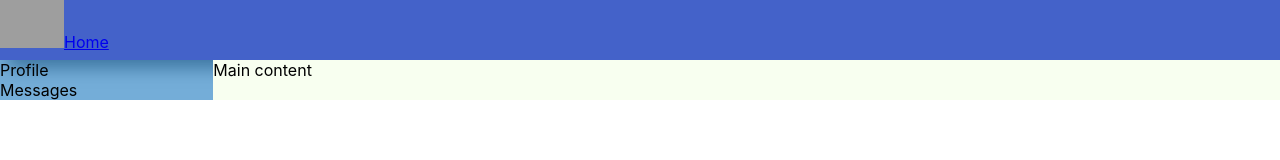
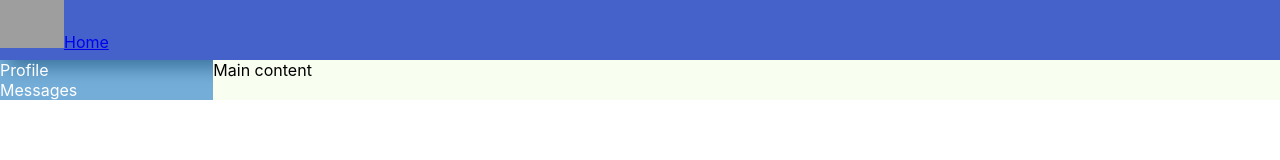
Before and after one commit to Igorlearnjs/myggt, a React (Create React App) app in the folder soc-app/: page / in a window 1280 px wide. Shown: the top 160 px of the page. Built offline with nearby package versions, Linux system fonts and the light colour scheme; grey boxes are pictures that could not be loaded.

Commit message:
components

```diff
--- a/soc-app/src/App.css
+++ b/soc-app/src/App.css
@@ -25,6 +25,15 @@
   background-color: #277FC2A3;
 }
 
+.navigation a {
+  color: #fff;
+  text-decoration: none;
+}
+
+.navigation a:hover {
+  color: #ccc;
+}
+
 .content {
   grid-area: content;
   background-color: #F8FFF0FF;
--- a/soc-app/src/App.js
+++ b/soc-app/src/App.js
@@ -10,8 +10,8 @@ const App = () => {
                 <a href="#">Home</a>
             </header>
             <nav className='navigation'>
-                <div>Profile</div>
-                <div>Messages</div>
+                <div><a href="#">Profile</a></div>
+                <div><a href="#">Messages</a></div>
             </nav>
             <div className='content'>Main content</div>
         </div>
```
